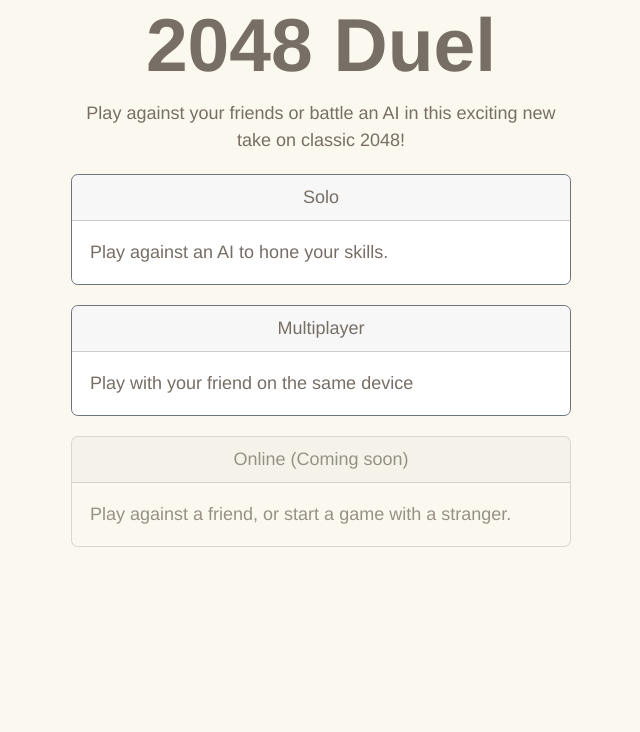
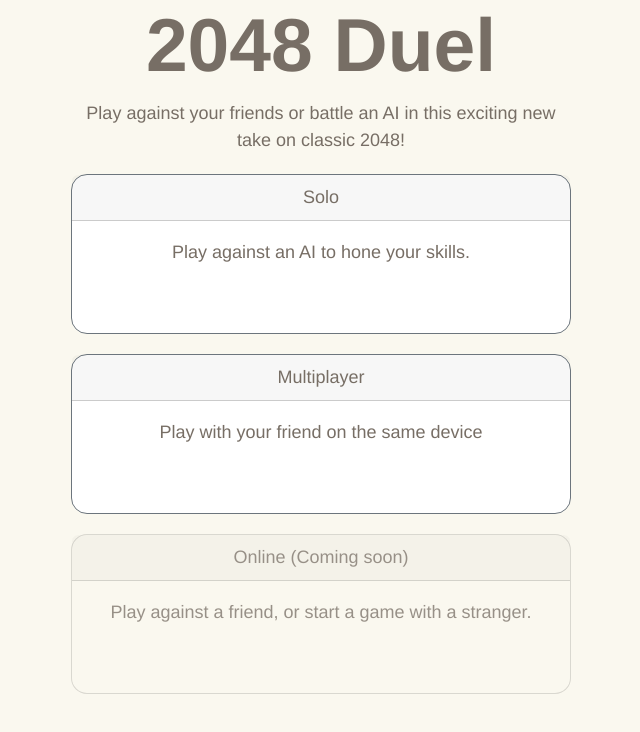
Before and after one commit to jerrykurtin/2048_duel, a React (Create React App) app in the folder client/: page / in a window 1280 px wide. Shown: the top 732 px of the page, without its empty margins (319-959 px from the left). Built offline with nearby package versions, Linux system fonts and the light colour scheme.

Commit message:
formatting upgrades

```diff
--- a/client/src/App.css
+++ b/client/src/App.css
@@ -120,6 +120,12 @@ a:visited {
 /* Title screen */
 .mode-select {
   margin-bottom: 4vw;
+  height: 20vh;
+  border-radius: 2vh;
+}
+
+.mode-select-text {
+    text-align: center;
 }
 
 .coming-soon {
--- a/client/src/App.js
+++ b/client/src/App.js
@@ -87,7 +87,7 @@ function App() {
                 <Card className="cool-fill mode-select" border="secondary" onClick={() => setMode("Solo")}>
                 <Card.Header className="text-center">Solo</Card.Header>
                     <Card.Body>
-                        <Card.Text>
+                        <Card.Text className="mode-select-text">
                         Play against an AI to hone your skills.
                         </Card.Text>
                     </Card.Body>
@@ -95,7 +95,7 @@ function App() {
                 <Card className="cool-fill mode-select" border="secondary" onClick={() => setMode("Multi")}>
                     <Card.Header className="text-center">Multiplayer</Card.Header>
                     <Card.Body>
-                        <Card.Text>
+                        <Card.Text className="mode-select-text">
                         Play with your friend on the same device
                         </Card.Text>
                     </Card.Body>
@@ -103,7 +103,7 @@ function App() {
                 <Card className="mode-select coming-soon">
                     <Card.Header className="text-center">Online (Coming soon)</Card.Header>
                     <Card.Body>
-                        <Card.Text>
+                        <Card.Text className="mode-select-text">
                         Play against a friend, or start a game with a stranger.
                         </Card.Text>
                     </Card.Body>
@@ -119,7 +119,7 @@ function App() {
                 <Card className="cool-fill mode-select" border="secondary" onClick={() => setTimerStyle(null)}>
                 <Card.Header className="text-center">No Timer</Card.Header>
                     <Card.Body>
-                        <Card.Text>
+                        <Card.Text className="mode-select-text">
                         Classic 2048 Duel with no time limit
                         </Card.Text>
                     </Card.Body>
@@ -127,7 +127,7 @@ function App() {
                 <Card className="cool-fill mode-select" border="secondary" onClick={() => setTimerStyle("Timed")}>
                     <Card.Header className="text-center">Timed</Card.Header>
                     <Card.Body>
-                        <Card.Text>
+                        <Card.Text className="mode-select-text">
                         A timer runs down during your turn. If it reaches 0, your opponent wins!
                         </Card.Text>
                     </Card.Body>
@@ -135,7 +135,7 @@ function App() {
                 <Card className="cool-fill mode-select" border="secondary" onClick={() => setTimerStyle("Speed")}>
                     <Card.Header className="text-center">Speed</Card.Header>
                     <Card.Body>
-                        <Card.Text>
+                        <Card.Text className="mode-select-text">
                         Each turn, you have a few seconds to move before a random move is chosen for you!
                         </Card.Text>
                     </Card.Body>
--- a/client/src/elements/BoardInfo.css
+++ b/client/src/elements/BoardInfo.css
@@ -1,3 +1,8 @@
+* {
+    --card-radius: 2vw;
+    --card-width: 31%;
+}
+
 .board_info-container {
     overflow-x: auto;
     display: flex;
@@ -9,20 +14,20 @@
 }
 
 .board_info-left {
-    border-radius: 1.08vw;
+    border-radius: var(--card-radius);
     /* background-color: var(--board-color); */
     padding: 1.8vw;
-    width: 31%;
+    width: var(--card-width);
     float: left;
     margin-left: 0;
     margin-right: 1.5%;
 }
 
 .board_info-right {
-    border-radius: 1.08vw;
+    border-radius: var(--card-radius);
     /* background-color: var(--board-color); */
     padding: 1.8vw;
-    width: 31%;
+    width: var(--card-width);
     float: right;
     justify-content: right;
     margin-left: 1.5%;
```
